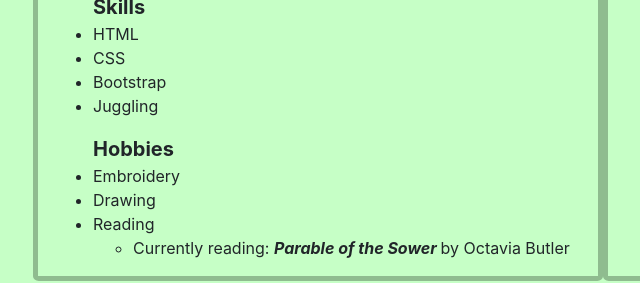
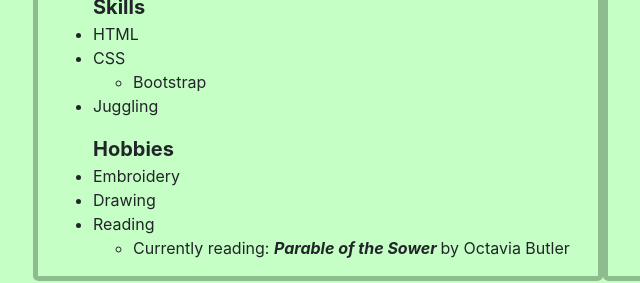
Before and after one commit to MxZoe/portfolio, a plain HTML site: page index.html in a window 1280 px wide. Shown: the part 450-733 px from the top of the page, 37-677 px from the left. Drawn offline with Linux system fonts and the light colour scheme.

Commit message:
fix code review issues. HTML spacing and misssing /ul tag, add info to README.md, fix ol, ul css styling in styles.css

```diff
--- a/css/styles.css
+++ b/css/styles.css
@@ -31,7 +31,7 @@ body{
   margin: 2px;
 }
 
-ul{
+ul, ol{
   font-size: 15pt;
 }
 
@@ -39,9 +39,6 @@ li{
   font-size: 12pt;
 }
 
-ol{
-  font-size: 15pt;
-}
 a:link{
   color: rgb(0, 185, 0);
 }
--- a/index.html
+++ b/index.html
@@ -12,7 +12,6 @@
       <h1>Zoe Weinstein</h1>
       <img src="img/avatar.jpg" alt="a cartoon style image of Zoe">
     </div>
-
     <!--Row one-->
     <div class="row">
       <div class="col-md-6">
@@ -24,7 +23,9 @@
         <ul><strong>Skills</strong>
           <li>HTML</li>
           <li>CSS</li>
-            <li>Bootstrap</li>
+            <ul>
+              <li>Bootstrap</li>
+            </ul>
           <li>Juggling</li>
         </ul>
         <ul><strong>Hobbies</strong>
@@ -33,9 +34,9 @@
           <li>Reading</li>
             <ul>
               <li>Currently reading: <span class=emphasis>Parable of the Sower </span>by Octavia Butler</li>
+            </ul>
         </ul>
       </div>
-
       <div class="col-md-6">
         <h2>Projects</h2>
         <ol>
@@ -62,15 +63,12 @@
         </ol>
       </div>
     </div><!--Row 1 end-->
-
     <footer>
       <div class="text-center p-4">
         <h4>Contact</h4>
         <a href="mailto:zweinstein@gmail.com">Email</a>
       </div>
     </footer>
-
   </div>
-
 </body>
 </html>
```
Also changed, not shown: 1 other file.
